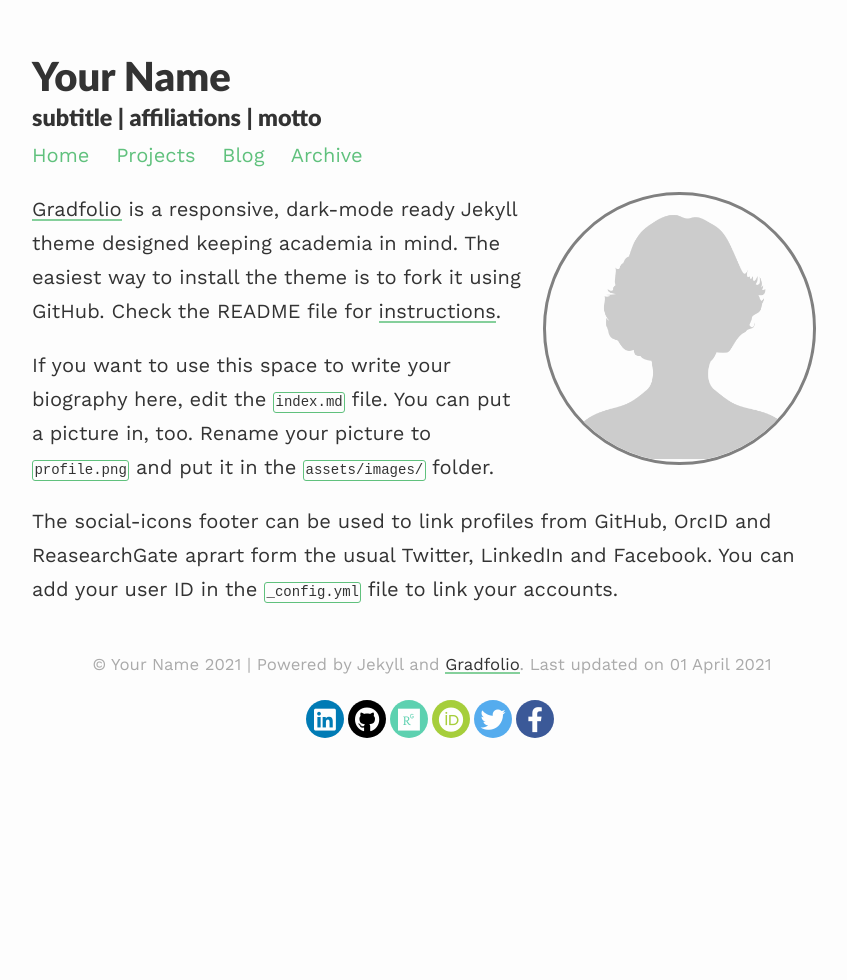
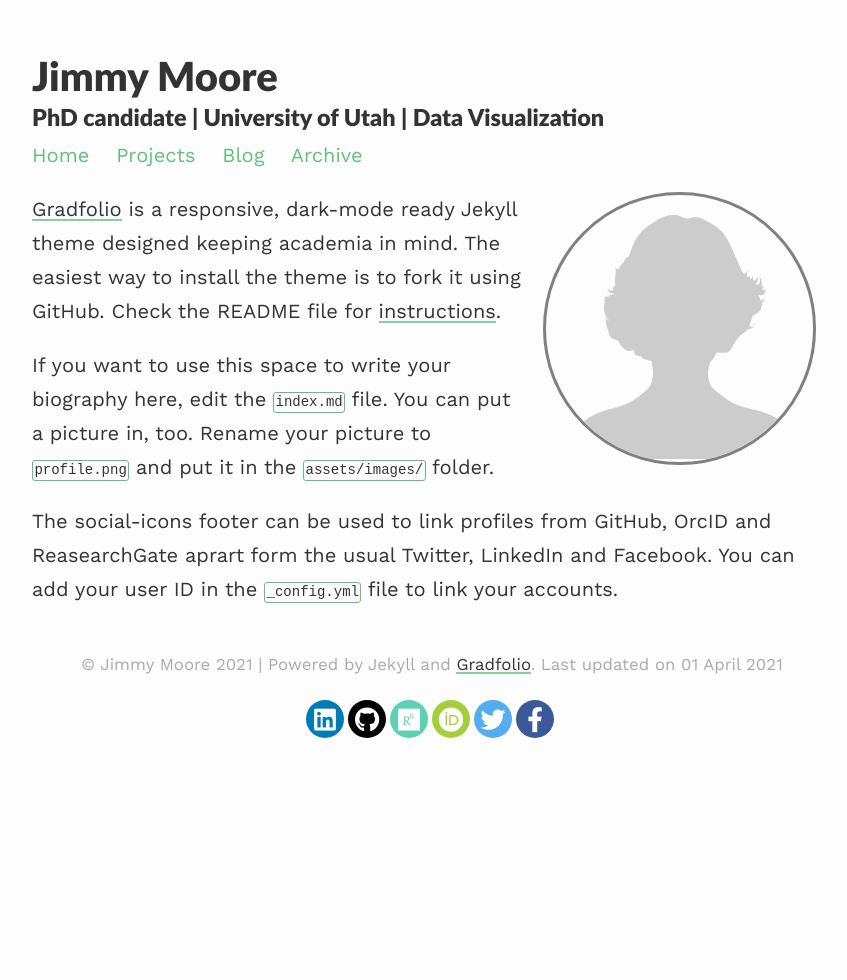
Before and after one commit to UtahJimmy/utahjimmy.github.io, a Jekyll site: the page built from index.md, in a window 1280 px wide. Shown: the whole page, without its empty margins (208-1055 px from the left). Built offline with Jekyll 4.4.1, drawn with Linux system fonts in a browser that asks for light colours; nearby versions of some CDN libraries.

Commit message:
Update _config.yml
Adding personal info

```diff
--- a/_config.yml
+++ b/_config.yml
@@ -1,9 +1,9 @@
 ### your site title here
 
-title: Your Name
-description: subtitle | affiliations | motto
+title: Jimmy Moore
+description: PhD candidate | University of Utah | Data Visualization
 
-baseurl: /gradfolio #name of GitHub repository
+baseurl: /utahjimmy.github.io #name of GitHub repository
 url: #custom url to be used instead of GitHub repository
 email: #
 
```
